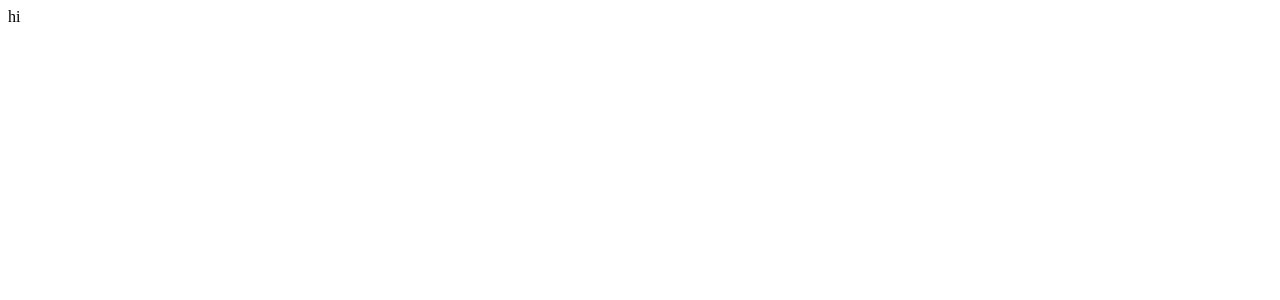
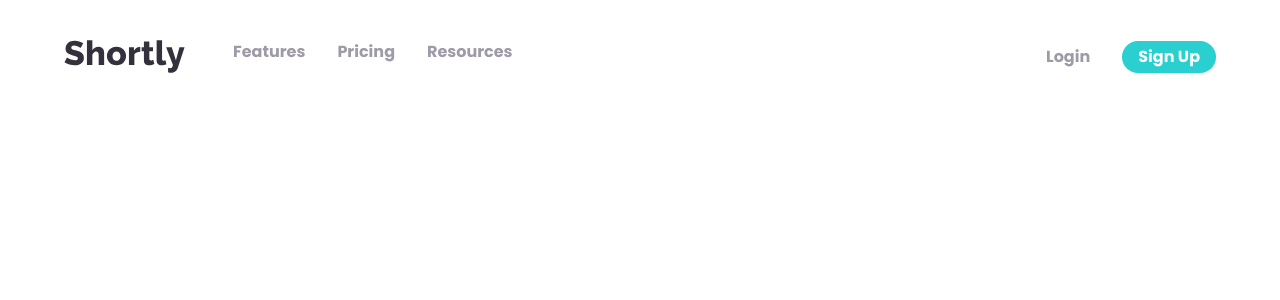
Before and after one commit to preetpalsinghkanda/URL-Shorter, a React (Vite) app: page / in a window 1280 px wide. Shown: the top 300 px of the page. Built offline with nearby package versions, Linux system fonts and the light colour scheme.

Commit message:
navbar added

```diff
--- a/index.html
+++ b/index.html
@@ -1,13 +1,20 @@
 <!doctype html>
 <html lang="en">
+
 <head>
   <meta charset="UTF-8" />
-    <link rel="icon" type="image/svg+xml" href="/favicon.svg" />
+  <link rel="preconnect" href="https://fonts.googleapis.com">
+  <link rel="preconnect" href="https://fonts.gstatic.com" crossorigin>
+  <link
+    href="https://fonts.googleapis.com/css2?family=Poppins:ital,wght@0,100;0,200;0,300;0,400;0,500;0,600;0,700;0,800;0,900;1,100;1,200;1,300;1,400;1,500;1,600;1,700;1,800;1,900&display=swap"
+    rel="stylesheet">
   <meta name="viewport" content="width=device-width, initial-scale=1.0" />
-    <title>url-shorter</title>
+  <title>url-Shorter</title>
 </head>
+
 <body>
   <div id="root"></div>
   <script type="module" src="/src/main.jsx"></script>
 </body>
+
 </html>
--- a/src/App.jsx
+++ b/src/App.jsx
@@ -3,7 +3,7 @@ import NavBar from './Components/NavBar'
 
 const App = () => {
   return (
-    <div>
+    <div className='flex  justify-center'>
       <NavBar/>
 
     </div>
--- a/src/Components/NavBar.jsx
+++ b/src/Components/NavBar.jsx
@@ -1,11 +1,27 @@
-import React from 'react'
+import React from "react";
+import logo from "../assets/logo.svg";
 
 const NavBar = () => {
   return (
-    <div>
-        hi
+    <div className="min-w-6xl justify-between flex my-10 items-center border-black">
+      <div className="flex gap-12">
+        <img src={logo} alt="" />
+        <div className="text-md font-[700] flex gap-8 text-[#9e9aa7]">
+          <span className="">Features</span>
+          <span>Pricing</span>
+          <span>Resources</span>
+        </div>
+      </div>
+      <div className="flex items-center gap-8">
+        <button className="text-md font-[700] flex gap-8 text-[#9e9aa7]">
+          Login
+        </button>
+        <button className="text-white px-4  rounded-2xl py-1 bg-[#2acfcf] font-[700] text-md">
+          Sign Up
+        </button>
+      </div>
     </div>
-  )
-}
+  );
+};
 
-export default NavBar
+export default NavBar;
--- a/src/index.css
+++ b/src/index.css
@@ -0,0 +1,5 @@
+@import "tailwindcss";
+
+body{
+     font-family: "Poppins", sans-serif;
+}
```
Lines whose indentation alone changed are shown as unchanged.
